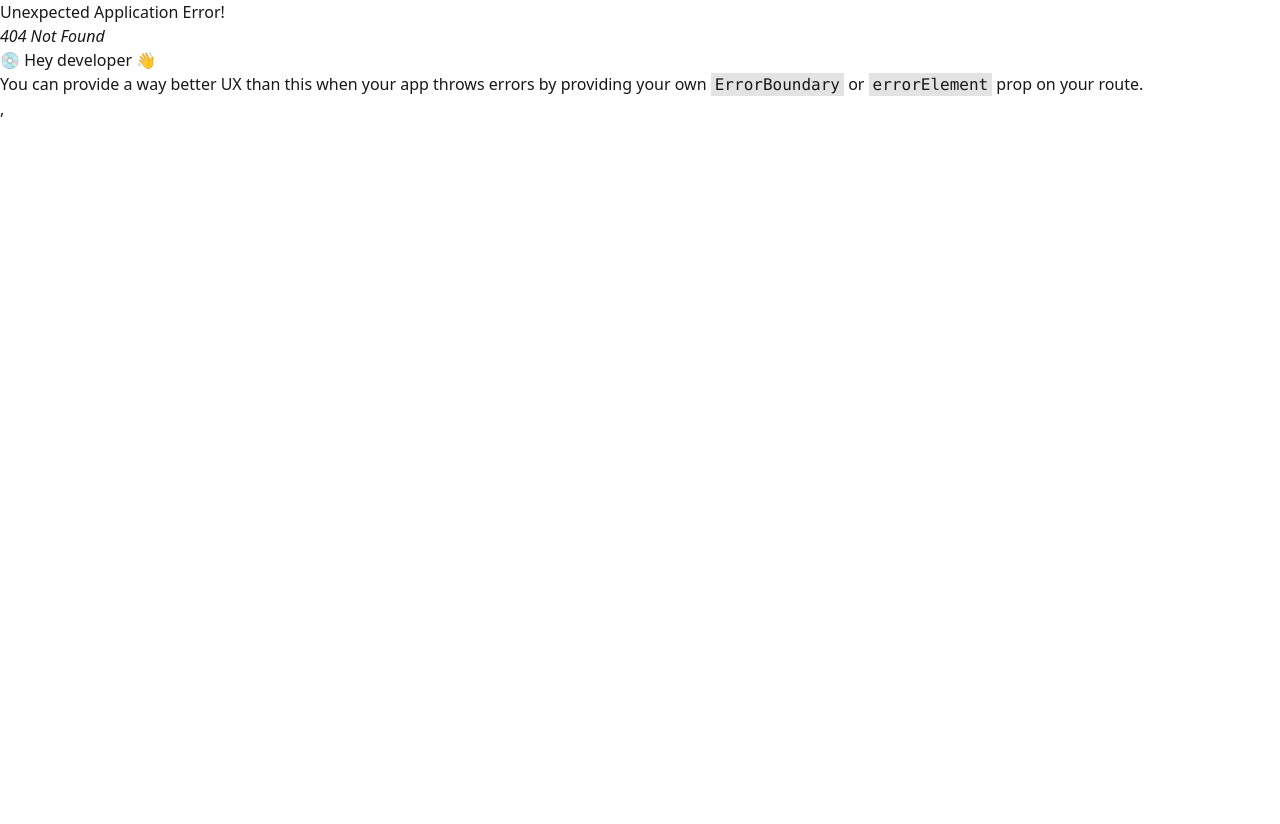
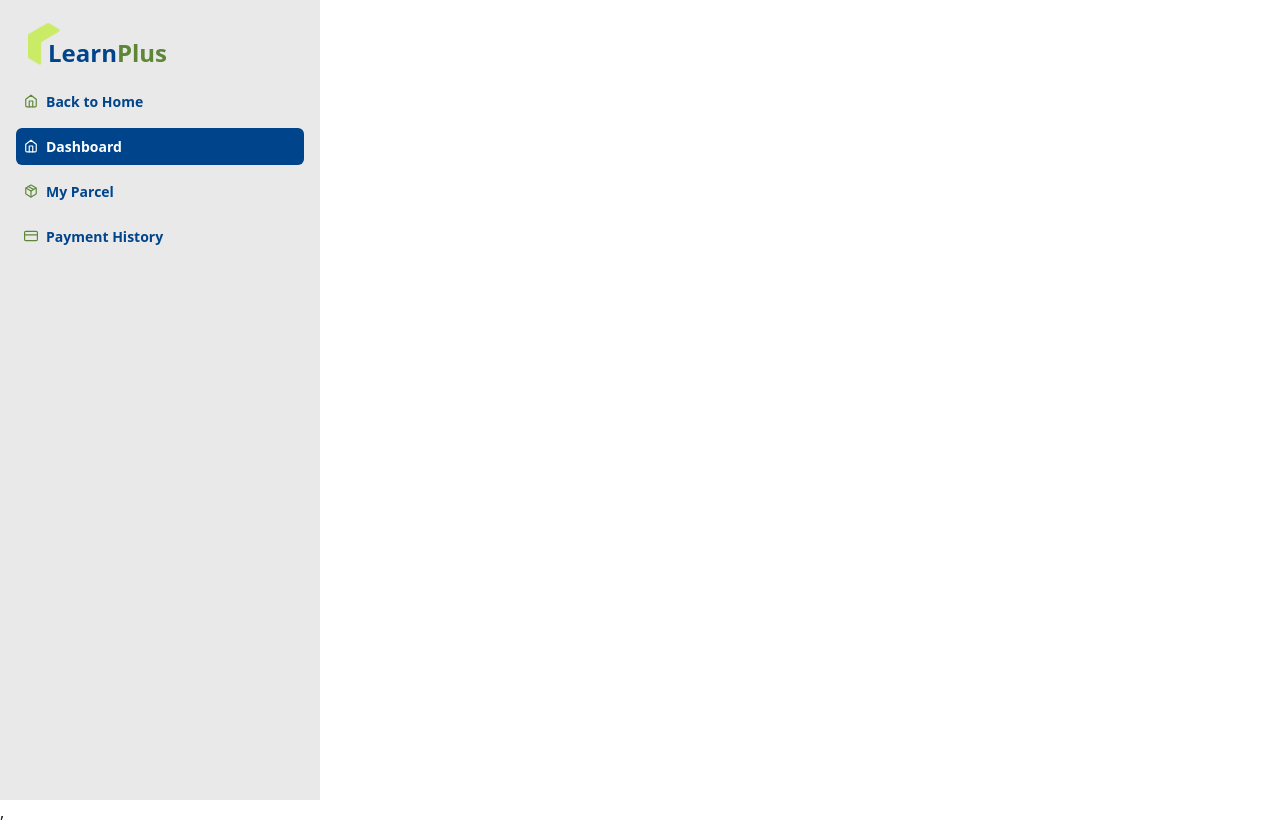
Before and after one commit to musfika21/learn-plus-client, a React (Vite) app: page /dashBoard in a window 1280 px wide. Before the commit this address had no page. Before the commit the page ends 800 px from the top, so only its background shows below. Built offline with nearby package versions, Linux system fonts and the light colour scheme.

Commit message:
dashboard

```diff
--- /dev/null
+++ b/src/Components/DashBoardWrapper/DashBoardWrapper.jsx
@@ -0,0 +1,24 @@
+import React, { useEffect, useState } from "react";
+
+const DashBoardWrapper = ({ children }) => {
+  const [theme, setTheme] = useState("light"); // default theme
+
+  useEffect(() => {
+    const savedTheme = localStorage.getItem("theme");
+    if (savedTheme) {
+      setTheme(savedTheme);
+      document.documentElement.setAttribute("data-theme", savedTheme);
+    } else {
+      document.documentElement.setAttribute("data-theme", theme);
+    }
+  }, []);
+
+
+  return (
+    <div className="">
+      {children}
+    </div>
+  );
+};
+
+export default DashBoardWrapper;
--- a/src/Components/Footer/Footer.jsx
+++ b/src/Components/Footer/Footer.jsx
@@ -21,7 +21,7 @@ const Footer = () => {
 
   return (
     <footer className="bg-accent">
-      <div className="max-w-screen-xl mx-auto p-6 md:p-12 rounded mt-16">
+      <div className="max-w-screen-2xl mx-auto p-6 md:p-12 rounded mt-16">
         {/* Upper Section */}
         <div className="w-full flex flex-col md:flex-row md:items-start md:justify-between gap-6 md:gap-10">
           {/* Brand + Social Icons */}
--- a/src/Components/Logo/Logo.jsx
+++ b/src/Components/Logo/Logo.jsx
@@ -9,7 +9,7 @@ const Logo = () => {
       <div className="flex items-end">
         <img className="mb-1 w-6 md:w-8" src={img} alt="" />
         <h2 className="text-xl md:text-2xl font-semibold md:font-bold text-primary -ml-2 md:-ml-3">
-          info<span className="text-secondary">Hunt</span>
+          Learn<span className="text-secondary">Plus</span>
         </h2>
       </div>
     </Link>
--- /dev/null
+++ b/src/Layout/DashLayout.jsx
@@ -0,0 +1,125 @@
+import React from "react";
+import { NavLink, Outlet } from "react-router";
+import { FiHome, FiPackage, FiCreditCard } from "react-icons/fi";
+import Logo from "../Components/Logo/Logo";
+import DashBoardWrapper from "../Components/DashBoardWrapper/DashBoardWrapper";
+const DashLayout = () => {
+  const navLinkClasses = ({ isActive }) =>
+    `flex items-center gap-2 px-2 py-2 rounded-md transition-all duration-200
+     ${
+       isActive
+         ? "bg-primary text-neutral font-semibold"
+         : "text-primary hover:text-info"
+     }`;
+
+  const iconClasses = ({ isActive }) =>
+    `${isActive ? "text-neutral" : "text-secondary"}`;
+
+  return (
+    <DashBoardWrapper>
+      <div className="max-w-screen-xl mx-auto">
+        <div className="drawer lg:drawer-open">
+          <input id="my-drawer-2" type="checkbox" className="drawer-toggle" />
+          <div className="drawer-content bg-base-100 min-h-screen flex flex-col">
+            {/* Mobile Navbar */}
+            <div className="navbar bg-accent w-full lg:hidden">
+              <div className="flex-none">
+                <label
+                  htmlFor="my-drawer-2"
+                  aria-label="open sidebar"
+                  className="btn btn-square btn-ghost"
+                >
+                  <svg
+                    xmlns="http://www.w3.org/2000/svg"
+                    fill="none"
+                    viewBox="0 0 24 24"
+                    className="inline-block h-6 w-6 stroke-current"
+                  >
+                    <path
+                      strokeLinecap="round"
+                      strokeLinejoin="round"
+                      strokeWidth="2"
+                      d="M4 6h16M4 12h16M4 18h16"
+                    ></path>
+                  </svg>
+                </label>
+              </div>
+              <div className="mx-2 flex-1 px-2 flex items-center justify-between">
+                <h2 className="text-primary text-2xl font-semibold">
+                  DashBoard
+                </h2>
+                <Logo />
+              </div>
+            </div>
+
+            {/* Page Content */}
+            <Outlet />
+          </div>
+
+          {/* Sidebar */}
+          <div className="drawer-side">
+            <label
+              htmlFor="my-drawer-2"
+              aria-label="close sidebar"
+              className="drawer-overlay"
+            ></label>
+
+            <ul className="menu bg-accent text-primary font-bold min-h-full w-80 p-4 space-y-2">
+              {/* Logo */}
+              <li>
+                <Logo />
+              </li>
+
+              {/* Common Links */}
+              <li>
+                <NavLink to="/" className={navLinkClasses}>
+                  {({ isActive }) => (
+                    <>
+                      <FiHome className={iconClasses({ isActive })} />
+                      Back to Home
+                    </>
+                  )}
+                </NavLink>
+              </li>
+              <li>
+                <NavLink to="/dashboard" className={navLinkClasses}>
+                  {({ isActive }) => (
+                    <>
+                      <FiHome className={iconClasses({ isActive })} />
+                      Dashboard
+                    </>
+                  )}
+                </NavLink>
+              </li>
+              <li>
+                <NavLink to="/dashboard/myParcel" className={navLinkClasses}>
+                  {({ isActive }) => (
+                    <>
+                      <FiPackage className={iconClasses({ isActive })} />
+                      My Parcel
+                    </>
+                  )}
+                </NavLink>
+              </li>
+              <li>
+                <NavLink
+                  to="/dashboard/paymentHistory"
+                  className={navLinkClasses}
+                >
+                  {({ isActive }) => (
+                    <>
+                      <FiCreditCard className={iconClasses({ isActive })} />
+                      Payment History
+                    </>
+                  )}
+                </NavLink>
+              </li>
+            </ul>
+          </div>
+        </div>
+      </div>
+    </DashBoardWrapper>
+  );
+};
+
+export default DashLayout;
--- a/src/Layout/RootLayout.jsx
+++ b/src/Layout/RootLayout.jsx
@@ -6,9 +6,11 @@ import Footer from "../Components/Footer/Footer";
 
 const RootLayout = () => {
   return (
-    <div className="max-w-screen-xl mx-auto">
+    <div className="mx-auto">
       <Navbar></Navbar>
-      <Outlet></Outlet>
+      <div className="max-w-screen-xl mx-auto">
+        <Outlet></Outlet>
+      </div>
       <Footer></Footer>
     </div>
   );
--- a/src/Root/Root.jsx
+++ b/src/Root/Root.jsx
@@ -1,6 +1,7 @@
 import { createBrowserRouter } from "react-router";
 import RootLayout from "../Layout/RootLayout";
 import Home from "../pages/home/home";
+import DashLayout from "../Layout/DashLayout";
 
 export const router = createBrowserRouter([
   {
@@ -13,4 +14,8 @@ export const router = createBrowserRouter([
       }
     ]
   },
+  {
+    path:'/dashBoard',
+    Component:DashLayout
+  }
 ]);
```
